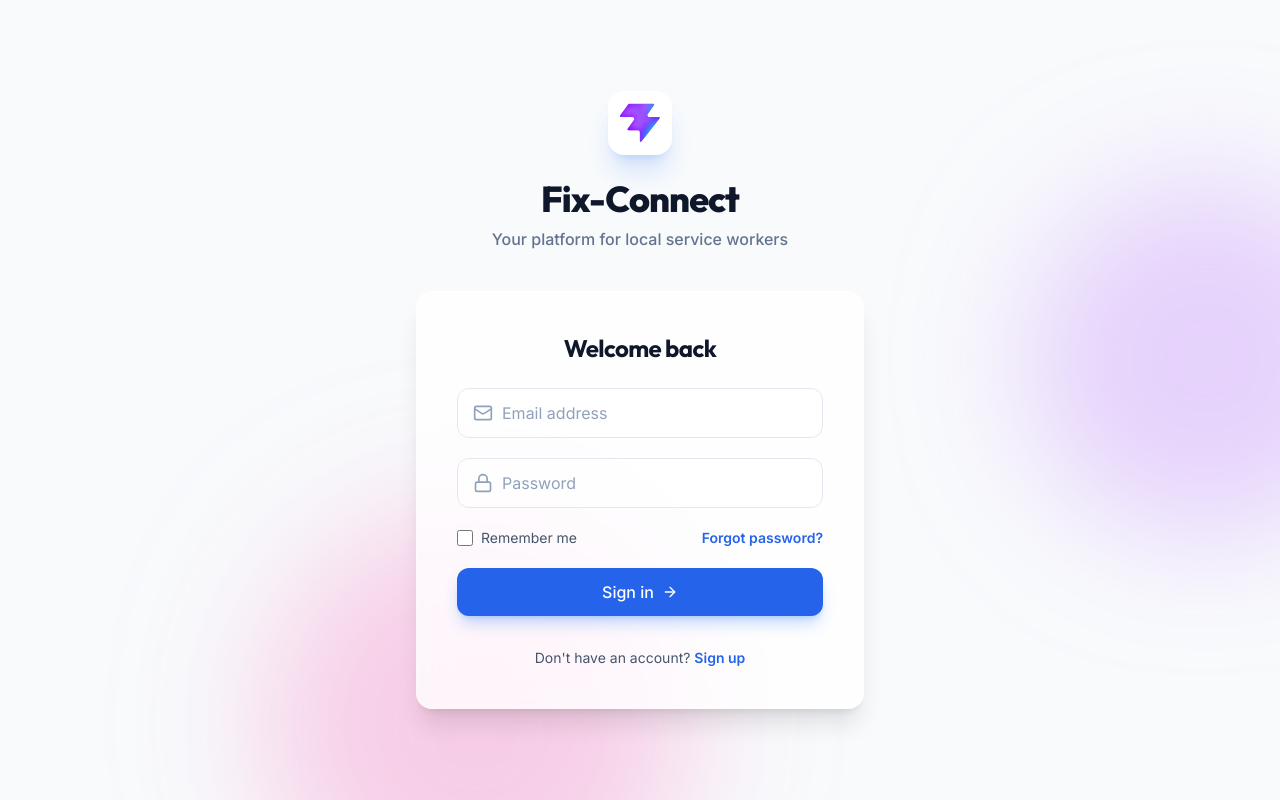
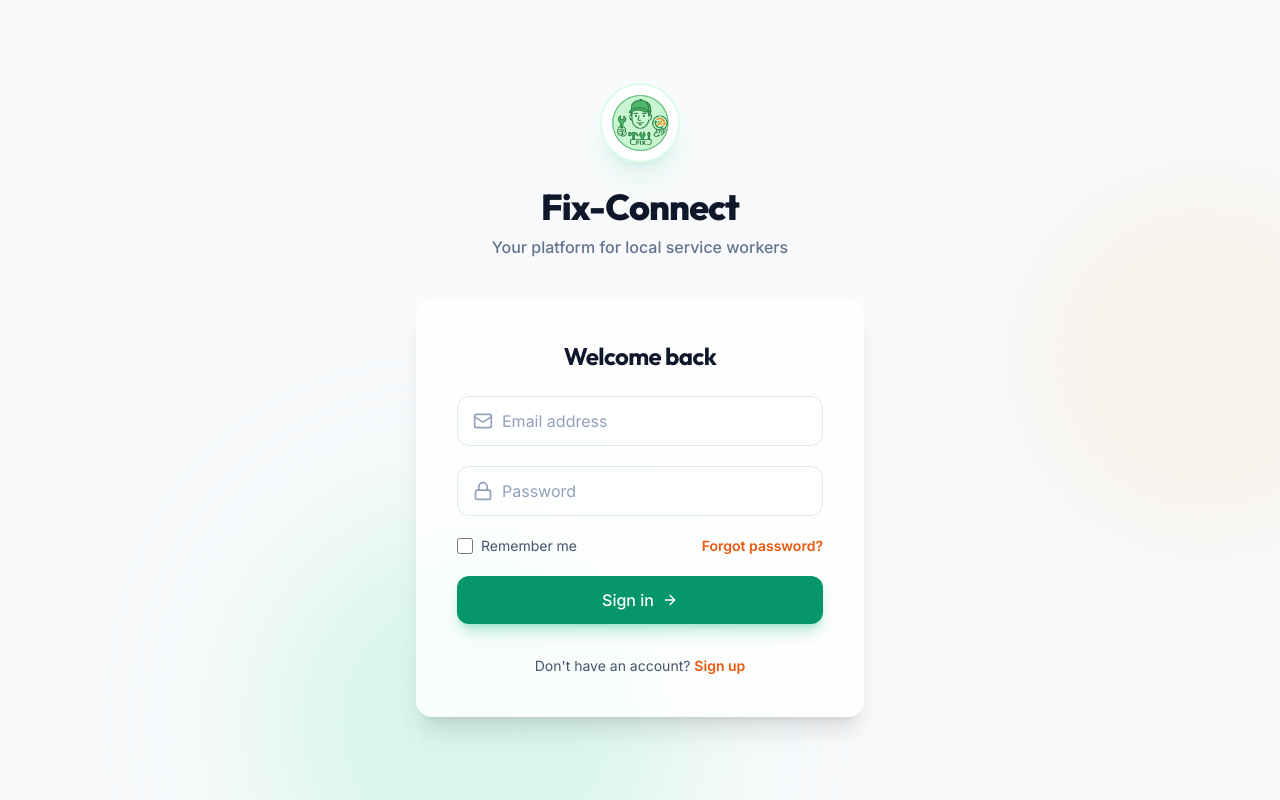
Before and after one commit to drib14/Fix-Connect, a React (Vite) app in the folder client/: page / in a window 1280 px wide. Built offline with nearby package versions, Linux system fonts and the light colour scheme.

Commit message:
feat: initialize project with auth screen UI and custom Tailwind theme

```diff
--- a/client/index.html
+++ b/client/index.html
@@ -2,7 +2,7 @@
 <html lang="en">
   <head>
     <meta charset="UTF-8" />
-    <link rel="icon" type="image/svg+xml" href="/favicon.svg" />
+    <link rel="icon" type="image/png" href="/favicon.png" />
     <meta name="viewport" content="width=device-width, initial-scale=1.0" />
     <link rel="preconnect" href="https://fonts.googleapis.com">
     <link rel="preconnect" href="https://fonts.gstatic.com" crossorigin>
--- a/client/src/App.jsx
+++ b/client/src/App.jsx
@@ -1,5 +1,6 @@
 import { useState } from 'react';
 import { Mail, Lock, User, ArrowRight } from 'lucide-react';
+import logo from './assets/logo.png';
 
 function App() {
   const [isLogin, setIsLogin] = useState(true);
@@ -7,14 +8,14 @@ function App() {
   return (
     <div className="min-h-screen bg-slate-50 flex items-center justify-center p-4 relative overflow-hidden">
       {/* Dynamic Background Elements */}
-      <div className="absolute top-[-10%] left-[-10%] w-96 h-96 bg-primary-400 rounded-full mix-blend-multiply filter blur-3xl opacity-30 animate-blob"></div>
-      <div className="absolute top-[20%] right-[-10%] w-96 h-96 bg-purple-400 rounded-full mix-blend-multiply filter blur-3xl opacity-30 animate-blob animation-delay-2000"></div>
-      <div className="absolute bottom-[-20%] left-[20%] w-96 h-96 bg-pink-400 rounded-full mix-blend-multiply filter blur-3xl opacity-30 animate-blob animation-delay-4000"></div>
+      <div className="absolute top-[-10%] left-[-10%] w-96 h-96 bg-primary-200 rounded-full mix-blend-multiply filter blur-3xl opacity-35 animate-blob"></div>
+      <div className="absolute top-[20%] right-[-10%] w-96 h-96 bg-orange-100 rounded-full mix-blend-multiply filter blur-3xl opacity-40 animate-blob animation-delay-2000"></div>
+      <div className="absolute bottom-[-20%] left-[20%] w-96 h-96 bg-emerald-200 rounded-full mix-blend-multiply filter blur-3xl opacity-35 animate-blob animation-delay-4000"></div>
 
       <div className="w-full max-w-md z-10 animate-fade-in">
         <div className="text-center mb-10">
-          <div className="inline-flex items-center justify-center w-16 h-16 rounded-2xl bg-white shadow-xl shadow-primary-500/20 mb-6 transform transition hover:scale-105 duration-300">
-            <img src="/favicon.svg" alt="Fix-Connect Logo" className="w-10 h-10" />
+          <div className="inline-flex items-center justify-center w-20 h-20 rounded-full bg-white shadow-xl shadow-primary-500/10 mb-6 transform transition hover:scale-105 duration-300 overflow-hidden border-2 border-primary-100">
+            <img src={logo} alt="Fix-Connect Logo" className="w-full h-full object-cover" />
           </div>
           <h1 className="text-4xl font-extrabold text-slate-900 tracking-tight">Fix-Connect</h1>
           <p className="text-slate-500 mt-2 font-medium">Your platform for local service workers</p>
@@ -67,7 +68,7 @@ function App() {
                   <input type="checkbox" className="w-4 h-4 rounded border-slate-300 text-primary-600 focus:ring-primary-500" />
                   <span className="ml-2 text-sm text-slate-600">Remember me</span>
                 </label>
-                <a href="#" className="text-sm font-semibold text-primary-600 hover:text-primary-500">
+                <a href="#" className="text-sm font-semibold text-accent-600 hover:text-accent-500">
                   Forgot password?
                 </a>
               </div>
@@ -83,7 +84,7 @@ function App() {
             {isLogin ? "Don't have an account? " : "Already have an account? "}
             <button
               onClick={() => setIsLogin(!isLogin)}
-              className="font-semibold text-primary-600 hover:text-primary-500 hover:underline transition-all"
+              className="font-semibold text-accent-600 hover:text-accent-500 hover:underline transition-all"
             >
               {isLogin ? 'Sign up' : 'Log in'}
             </button>
--- a/client/src/index.css
+++ b/client/src/index.css
@@ -4,12 +4,16 @@
   --font-sans: 'Inter', sans-serif;
   --font-display: 'Outfit', sans-serif;
 
-  --color-primary-50: #eff6ff;
-  --color-primary-100: #dbeafe;
-  --color-primary-500: #3b82f6;
-  --color-primary-600: #2563eb;
-  --color-primary-700: #1d4ed8;
-  --color-primary-900: #1e3a8a;
+  --color-primary-50: #f0fdf4;
+  --color-primary-100: #dcfce7;
+  --color-primary-500: #10b981;
+  --color-primary-600: #059669;
+  --color-primary-700: #047857;
+  --color-primary-900: #064e3b;
+
+  --color-accent-500: #f97316;
+  --color-accent-600: #ea580c;
+  --color-accent-700: #c2410c;
 
   --animate-fade-in: fadeIn 0.5s ease-out;
   --animate-slide-up: slideUp 0.5s ease-out forwards;
```
Also changed, not shown: client/public/favicon.png (added), client/src/assets/logo.png (added).
